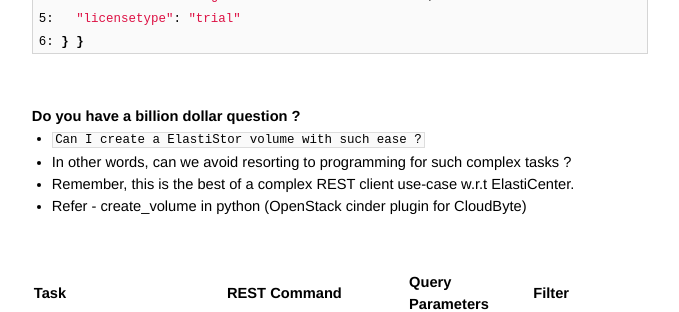
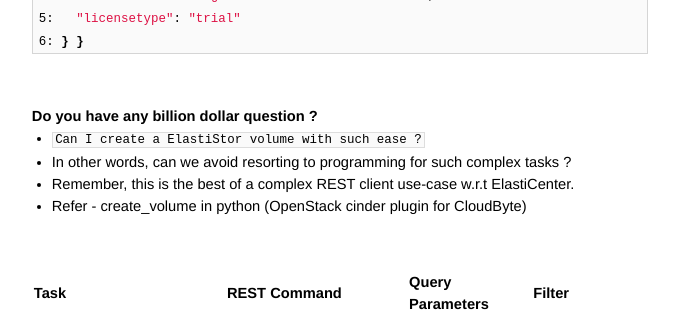
Before and after one commit to AmitKumarDas/amitkumardas.github.io, a Jekyll site: the page built from _posts/2016-07-01-using-curl-as-rest-client-to-cloudbyte-elasticenter.md, in a window 1280 px wide and 900 px high, scrolled down 4486 px. Shown: the part 152-464 px from the top of the window, without its empty margins (300-979 px from the left). Built offline with Jekyll 4.4.1, drawn with Linux system fonts in a browser that asks for light colours.

Commit message:
Update 2016-07-01-using-curl-as-rest-client-to-cloudbyte-elasticenter.md

````diff
--- a/_posts/2016-07-01-using-curl-as-rest-client-to-cloudbyte-elasticenter.md
+++ b/_posts/2016-07-01-using-curl-as-rest-client-to-cloudbyte-elasticenter.md
@@ -266,7 +266,7 @@
 
 <br />
 
-### Do you have a billion dollar question ?
+### Do you have any billion dollar question ?
 
 - ```Can I create a ElastiStor volume with such ease ?```
 - In other words, can we avoid resorting to programming for such complex tasks ?
````
